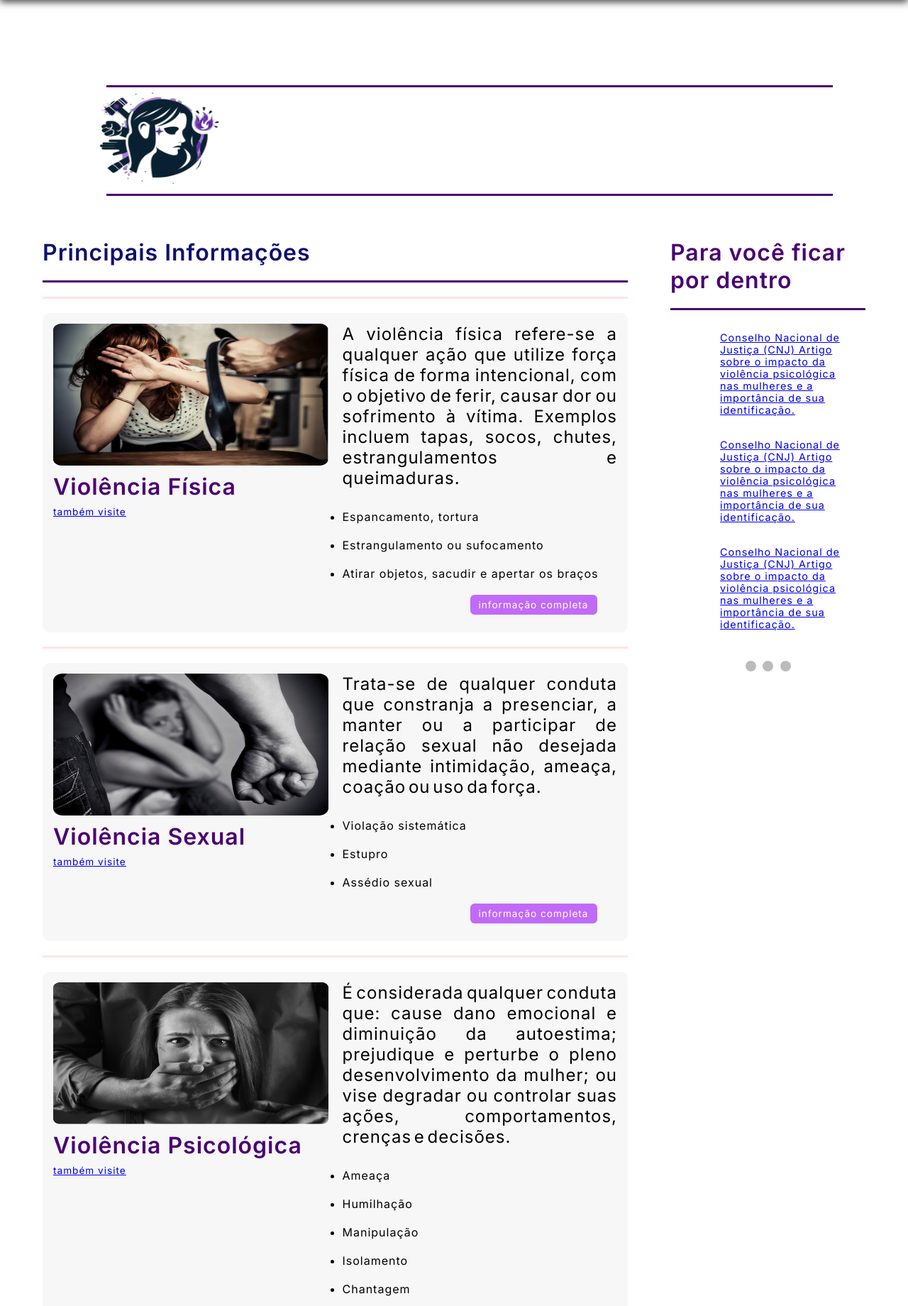
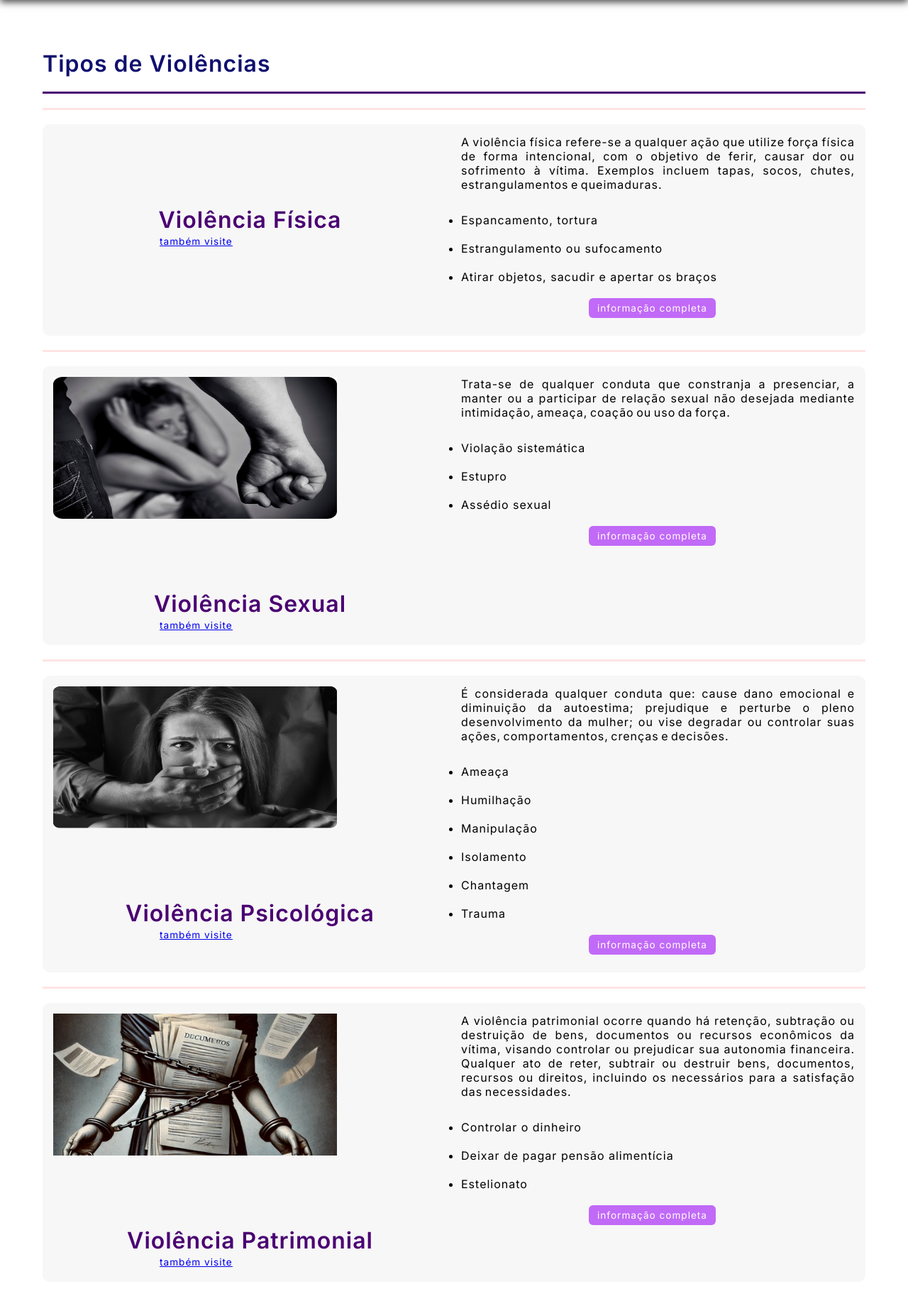
Before and after one commit to CrislainyMartins/desenvolvimento, a PHP site: page /desenvolvimento/informacoes.html in a window 1280 px wide. Shown: the part 80-1920 px from the top of the page at 71% size. Run offline with PHP 8.4, Linux system fonts and the light colour scheme; some libraries are stand-ins or nearby versions.

Commit message:
26112025

```diff
--- a/css/informacoes.css
+++ b/css/informacoes.css
@@ -243,11 +243,11 @@
 
 
   .container {
-    display: flex;
+
     max-width: 1200px;
     margin: auto;
     gap: 20px;
-    margin-top: 40px;
+    margin-top: 200px;
     margin-bottom: 5%;
 
   }
@@ -324,6 +324,7 @@
   .info-card .image-placeholder {
     background: #ccc;
     height: 200px;
+    width: 400px;
     text-align: center;
     line-height: 120px;
     margin-bottom: 10px;
@@ -336,7 +337,8 @@
 
   .info-card .title {
     font-weight: bold;
-    margin-bottom: 5px;
+    margin-top: 100px;
+    text-align: center;
     color: #4a0072;
     font-size: 2em;
 
@@ -349,9 +351,9 @@
 
   .desc p{
     margin-bottom: 30px;
-    font-size: 1.5em;
+    font-size: 1em;
     text-align: justify;
-    word-spacing: -4px;
+    word-spacing: -2px;
   }
 
   .desc ul li{
@@ -365,6 +367,7 @@
     cursor: pointer;
     margin-bottom: 5px;
     display: inline-block;
+    margin-left: 150px;
   }
 
   .info-card .link:hover{
--- a/index.html
+++ b/index.html
@@ -103,7 +103,7 @@
 
          <!--inicio da container2-->
         <div class="container2">
-            <img src="imgs/imgp.png" alt="imagem principal da inicio" >
+            <img src="imgs/logo3.png" alt="imagem principal da inicio" >
         </div> <!--fim da container2-->
 
     </div><!--fim da geral-->
--- a/informacoes.html
+++ b/informacoes.html
@@ -69,24 +69,24 @@
 <!--fim menus-->
 
 
-  <hr class="hr-titlle-1">
+
  <div id="destaque">
 
 
- <img src="imgs/logo3.png" alt="">
+
 </div>
-<hr class="hr-titlle">
+
 
   <div class="container">
     <!-- ESQUERDA -->
     <div class="left">
-      <h2>Principais Informações </h2>
+      <h2>Tipos de Violências</h2>
     <hr class="hr-roxa">
     <hr>
 
       <div class="info-card">
         <div class="tudo">
-        <div class="image-placeholder"><img src="imgs/violencia.fisica.png" width="100%" height="200"></div>
+
         <div class="title">Violência Física</div>
         <div class="link"><a href=" https://www.ipea.gov.br/atlasviolencia/" target="_blank">também visite</a></div>
 
```
